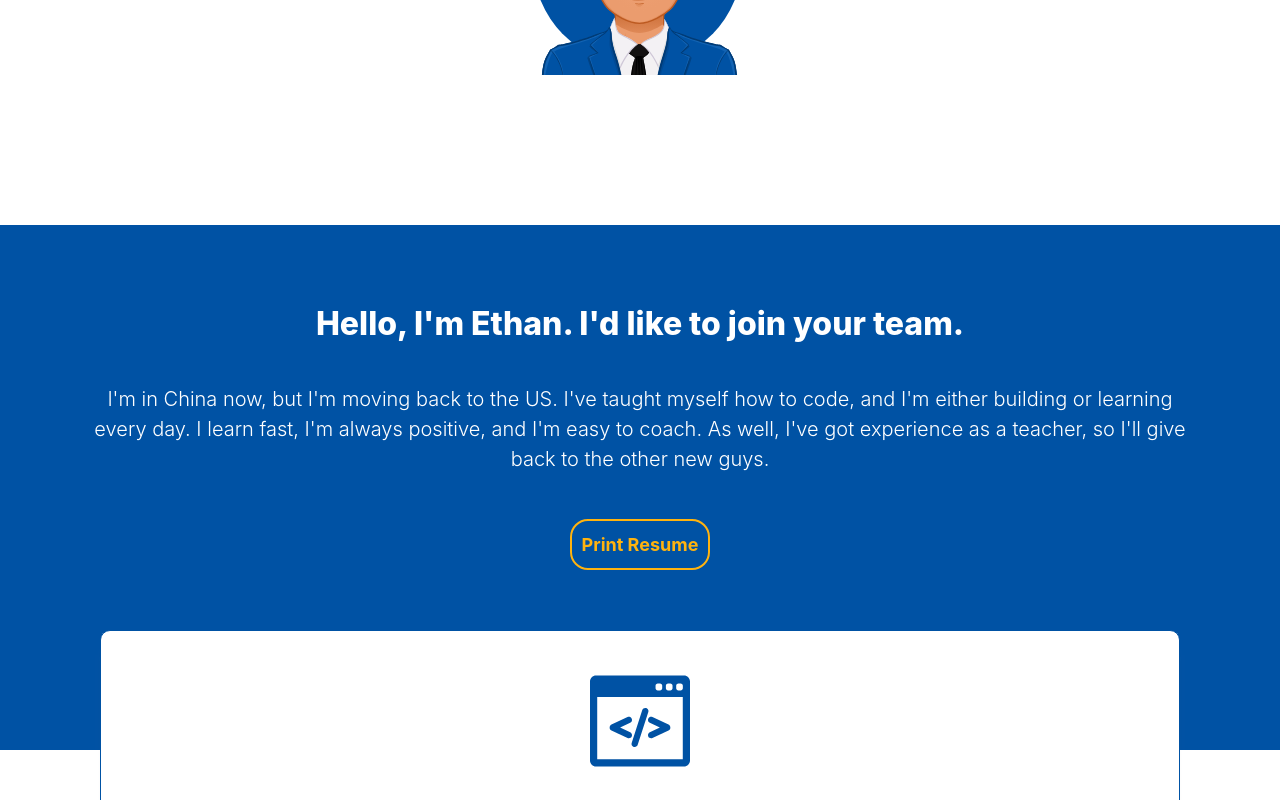
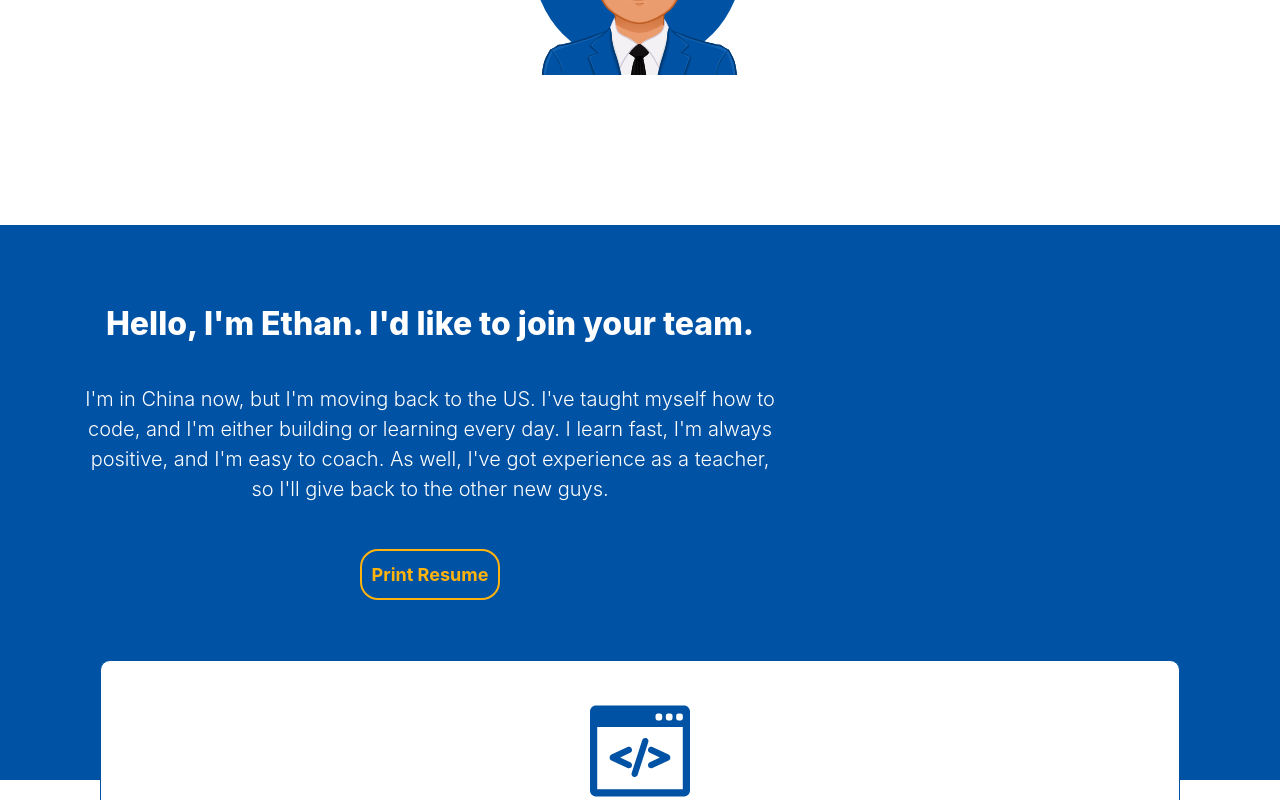
Before and after one commit to ethanvernon/portfolio2, a React (Create React App) app: page / in a window 1280 px wide. Shown: the part 476-1276 px from the top of the page. Built offline with nearby package versions, Linux system fonts and the light colour scheme.

Commit message:
css changes

```diff
--- a/src/App.css
+++ b/src/App.css
@@ -116,6 +116,11 @@ body {
   font-size:25px;
   margin-bottom:40px;
   font-weight:800;
+}
+
+/*too wide on large screens*/
+#profile .col {
+  max-width:720px;
 }
 
 /*too small*/
```
